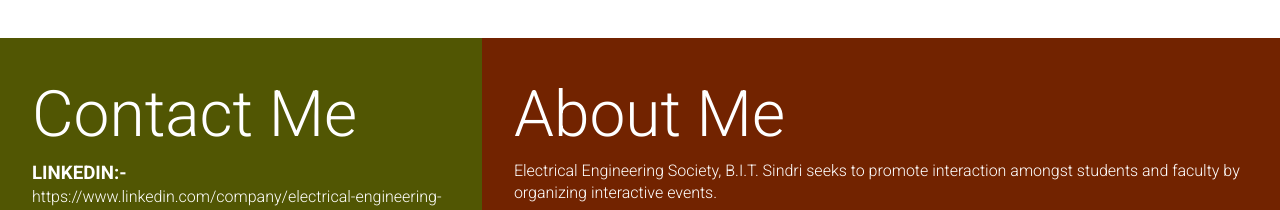
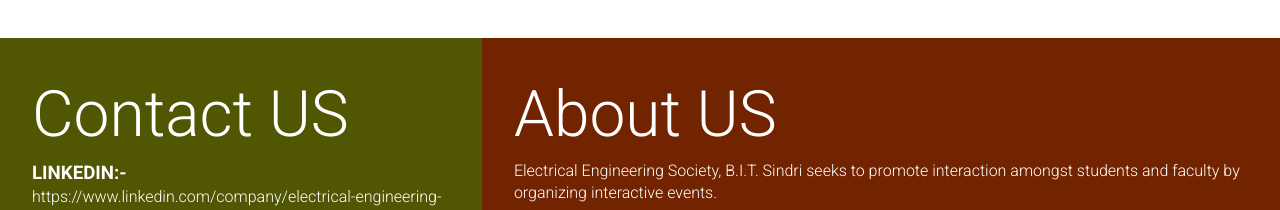
Before and after one commit to saurabhhsinghh/eesbitsindri.github.io, a plain HTML site: page index.html in a window 1280 px wide. Shown: the part 1436-1646 px from the top of the page. Drawn offline with Linux system fonts and the light colour scheme.

Commit message:
Update index.html

```diff
--- a/index.html
+++ b/index.html
@@ -55,7 +55,7 @@
 </section>
 <section class="bottom_section">
     <div class="contact">
-      <h2>Contact Me</h2>
+      <h2>Contact US</h2>
       <h3>LINKEDIN:-</h3>
       <p>
          https://www.linkedin.com/company/electrical-engineering-society-bit-sindri/
@@ -64,7 +64,7 @@
       <p>https://instagram.com/ees.bitsindri?igshid=YmMyMTA2M2Y=</p>
     </div>
     <div class="about">
-      <h2>About Me</h2>
+      <h2>About US</h2>
 
       <p>
         Electrical Engineering Society, B.I.T. Sindri seeks to promote interaction amongst students and faculty by organizing interactive events.
```
